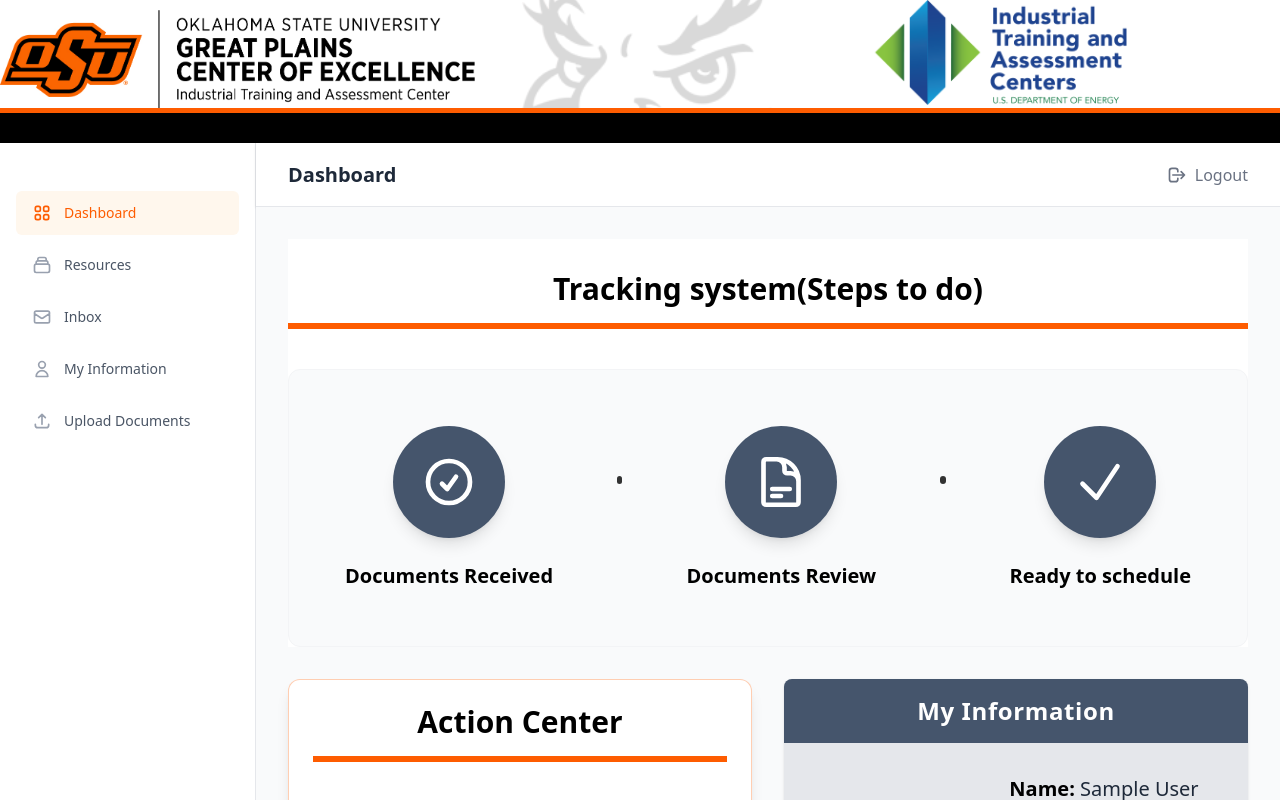
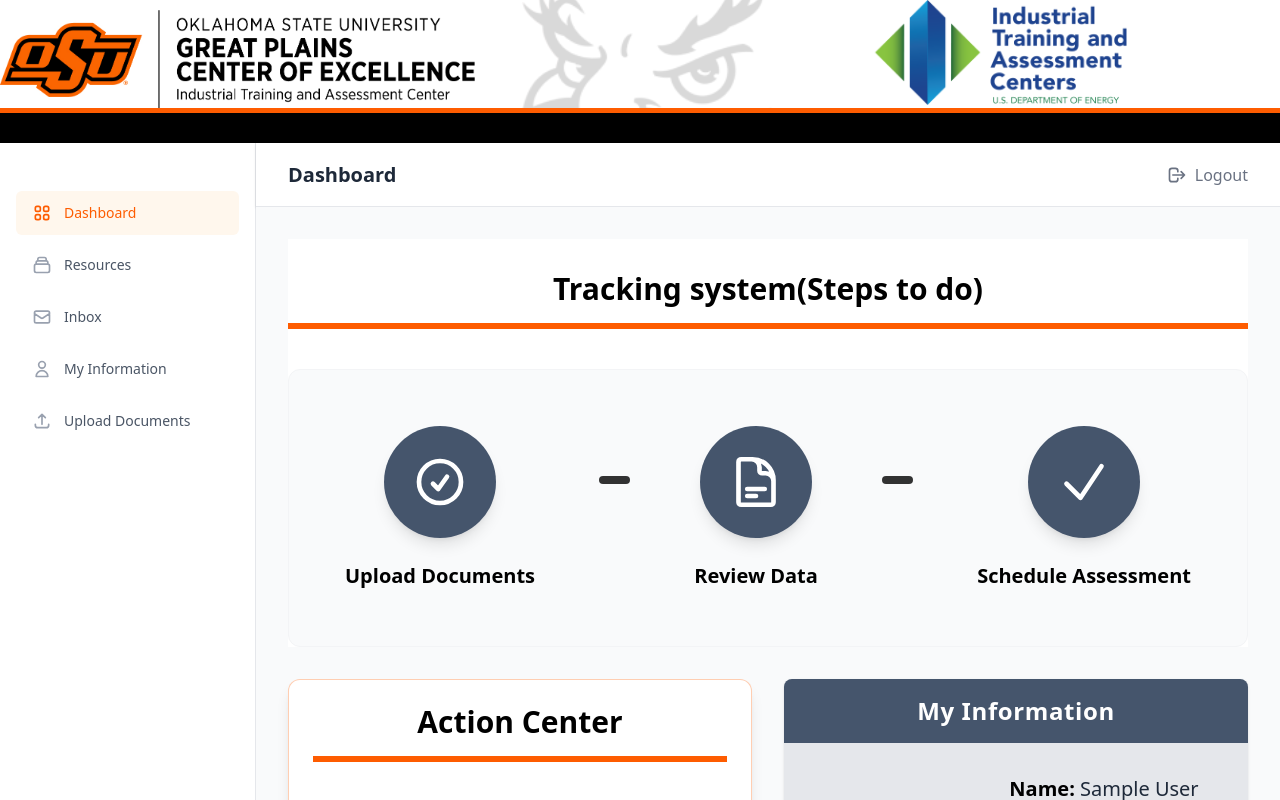
Before and after one commit to ShamsheerAli/ITAC, a React (Vite) app in the folder Frontend/: page /dashboard in a window 1280 px wide. Shown: the top 800 px of the page. Built offline with nearby package versions, Linux system fonts and the light colour scheme; no server answers; sample sign-in values are in the browser's storage.

Commit message:
Time stamps added

```diff
--- a/Frontend/src/pages/Dashboard.tsx
+++ b/Frontend/src/pages/Dashboard.tsx
@@ -49,10 +49,71 @@ const Dashboard = () => {
 
   if (loading) return <div className="p-10 text-center text-gray-500">Loading Dashboard...</div>;
 
-  // --- TRACKING LOGIC ---
-  const hasDocuments = profile?.documents && profile.documents.length > 0;
-  const isReviewing = profile?.status === 'Reviewing' || profile?.status === 'Ready for audit' || profile?.status === 'Audit Scheduled';
-  const isReady = profile?.status === 'Ready for audit' || profile?.status === 'Audit Scheduled';
+  // --- DYNAMIC TRACKING LOGIC ---
+  const getTrackingSteps = () => {
+    // 1. Initial Default State
+    let steps = {
+      label1: "Upload Documents",
+      label2: "Review Data",
+      label3: "Schedule Assessment",
+      active1: false,
+      active2: false,
+      active3: false,
+    };
+
+    if (!profile) return steps;
+
+    const { status, proposedAuditDates, isAuditConfirmed, documents } = profile;
+    const hasDocs = documents && documents.length > 0;
+
+    // Activate Step 1 if they have uploaded anything
+    if (hasDocs || status === 'Documents Submitted' || status === 'Awaiting Documents') {
+      steps.active1 = true;
+    }
+
+    // 2. After documents uploaded
+    if (status === 'Documents Submitted' || (status === 'Awaiting Documents' && hasDocs)) {
+      steps.label1 = "Documents Uploaded";
+      steps.label2 = "Documents Being Reviewed by ITAC";
+      steps.label3 = "Schedule On-Site Assessment";
+      steps.active2 = true; // Review process has started
+    }
+
+    // 3. After Data Reviewed and Approved by ITAC admin
+    if (status === 'Ready for audit') {
+      steps.label1 = "Documents Uploaded";
+      steps.label2 = "Documents Approved by ITAC";
+      steps.label3 = "Schedule On-Site Assessment";
+      steps.active1 = true;
+      steps.active2 = true;
+
+      // 4. After client proposes dates
+      const hasProposedDates = proposedAuditDates && proposedAuditDates.filter((d: string) => d.trim() !== '').length > 0;
+      if (hasProposedDates) {
+        steps.label3 = "On-Site Assessment Being Scheduled";
+        steps.active3 = true; // Scheduling has started
+      }
+    }
+
+    // 5. After data set up and approved and confirmed
+    if (status === 'Audit Scheduled') {
+      steps.label1 = "Documents Uploaded";
+      steps.label2 = "Documents Approved by ITAC";
+      steps.active1 = true;
+      steps.active2 = true;
+      steps.active3 = true;
+
+      if (isAuditConfirmed) {
+        steps.label3 = "On-Site Assessment Scheduled"; // Final confirmed state
+      } else {
+        steps.label3 = "On-Site Assessment Being Scheduled"; // Still waiting on staff
+      }
+    }
+
+    return steps;
+  };
+
+  const currentSteps = getTrackingSteps();
 
   return (
     <div className="w-full space-y-8">
@@ -69,8 +130,8 @@ const Dashboard = () => {
             {/* Step 1 */}
             <StepItem
               icon={<IconDocumentCheck />}
-              label="Documents Received"
-              isActive={hasDocuments} // Logic Applied
+              label={currentSteps.label1}
+              isActive={currentSteps.active1}
             />
 
             {/* Arrow */}
@@ -79,8 +140,8 @@ const Dashboard = () => {
             {/* Step 2 */}
             <StepItem
               icon={<IconDocumentSearch />}
-              label="Documents Review"
-              isActive={isReviewing} // Logic Applied
+              label={currentSteps.label2}
+              isActive={currentSteps.active2}
             />
 
             {/* Arrow */}
@@ -89,8 +150,8 @@ const Dashboard = () => {
             {/* Step 3 */}
             <StepItem
               icon={<IconCheckCircle />}
-              label="Ready to schedule"
-              isActive={isReady} // Logic Applied
+              label={currentSteps.label3}
+              isActive={currentSteps.active3}
             />
 
         </div>
--- a/Frontend/src/pages/Login.tsx
+++ b/Frontend/src/pages/Login.tsx
@@ -77,7 +77,7 @@ const Login = () => {
         </form>
 
         <p className="text-center mt-4 text-gray-600">
-          Forgot Password?? <Link to="/forgot-password" className="text-[#FE5C00] font-bold">Reset It</Link>
+          Forgot Password? <Link to="/forgot-password" className="text-[#FE5C00] font-bold">Reset It</Link>
         </p>
 
         <p className="text-center mt-4 text-gray-600">
--- a/Frontend/src/pages/StaffKanban.tsx
+++ b/Frontend/src/pages/StaffKanban.tsx
@@ -45,6 +45,24 @@ const StaffKanban = () => {
   const [columns, setColumns] = useState(columnsFromBackend);
   const [loading, setLoading] = useState(true);
   const [totalClients, setTotalClients] = useState(0);
+
+  // --- HELPER: Calculate Days in Stage ---
+  const getDaysInStage = (dateString: string) => {
+      if (!dateString) return 'Today';
+      const updatedDate = new Date(dateString);
+      const today = new Date();
+
+      // Reset times to midnight to get accurate full-day differences
+      updatedDate.setHours(0, 0, 0, 0);
+      today.setHours(0, 0, 0, 0);
+
+      const diffTime = Math.abs(today.getTime() - updatedDate.getTime());
+      const diffDays = Math.floor(diffTime / (1000 * 60 * 60 * 24));
+
+      if (diffDays === 0) return 'Today';
+      if (diffDays === 1) return '1 day';
+      return `${diffDays} days`;
+  };
 
   // --- 1. Fetch Clients and Sort ---
   useEffect(() => {
@@ -117,6 +135,7 @@ const StaffKanban = () => {
       const [removed] = sourceItems.splice(source.index, 1);
 
       removed.status = destColumn.name;
+      removed.statusUpdatedAt = new Date().toISOString();
 
       destItems.splice(destination.index, 0, removed);
 
@@ -240,7 +259,13 @@ const StaffKanban = () => {
                 {item.companyName}
             </p>
             <div className="flex items-center text-[10px] text-gray-400 mt-1 gap-2">
-                <span>(ID: {item._id.substring(item._id.length - 6)})</span>
+                <span className="flex items-center gap-1 font-medium" title="Time spent in this stage">
+                <svg xmlns="http://www.w3.org/2000/svg" className="h-3 w-3" fill="none" viewBox="0 0 24 24" stroke="currentColor">
+                    <path strokeLinecap="round" strokeLinejoin="round" strokeWidth={2} d="M12 8v4l3 3m6-3a9 9 0 11-18 0 9 9 0 0118 0z" />
+                </svg>
+                {/* Fallback to createdAt if statusUpdatedAt doesn't exist yet */}
+                {getDaysInStage(item.statusUpdatedAt || item.createdAt)}
+            </span>
 
                 {/* --- UX FIX: INLINE RED NOTIFICATION BADGE --- */}
                 {(
--- a/Frontend/src/pages/UploadDocuments.tsx
+++ b/Frontend/src/pages/UploadDocuments.tsx
@@ -221,9 +221,15 @@ const UploadRow = ({ label, docName, uploadingDoc, allDocuments, handleFileUploa
       <div className="w-full md:w-56 flex flex-col gap-3 items-center md:items-start">
           {uploadedFilesForThisRow.map((file: any, index: number) => (
              <div key={index} className="w-56 flex items-center justify-between bg-green-50 border-2 border-green-500 py-2.5 px-4 rounded shadow-sm text-green-700">
-                 <span className="font-bold text-sm flex items-center gap-2 truncate">
+                 <span
+                    className="font-bold text-sm flex items-center gap-2 truncate"
+                    title={file.originalName || `File ${index + 1}`}
+                 >
                      <svg xmlns="http://www.w3.org/2000/svg" className="h-5 w-5 flex-shrink-0" viewBox="0 0 20 20" fill="currentColor"><path fillRule="evenodd" d="M16.707 5.293a1 1 0 010 1.414l-8 8a1 1 0 01-1.414 0l-4-4a1 1 0 011.414-1.414L8 12.586l7.293-7.293a1 1 0 011.414 0z" clipRule="evenodd" /></svg>
-                     File {index + 1}
+
+                     <span className="truncate max-w-[110px]">
+                         {file.originalName || `File ${index + 1}`}
+                     </span>
                  </span>
                  <button
                     onClick={() => handleDeleteDocument(file.path, docName)}
```
Also changed, not shown: 7 other files (tests, documents, lock files or other folders).
